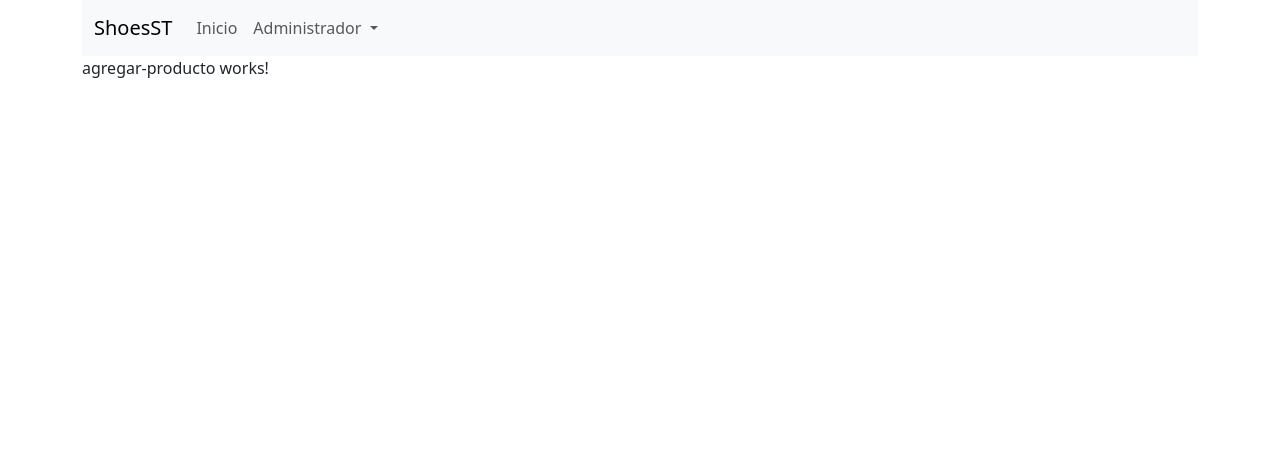
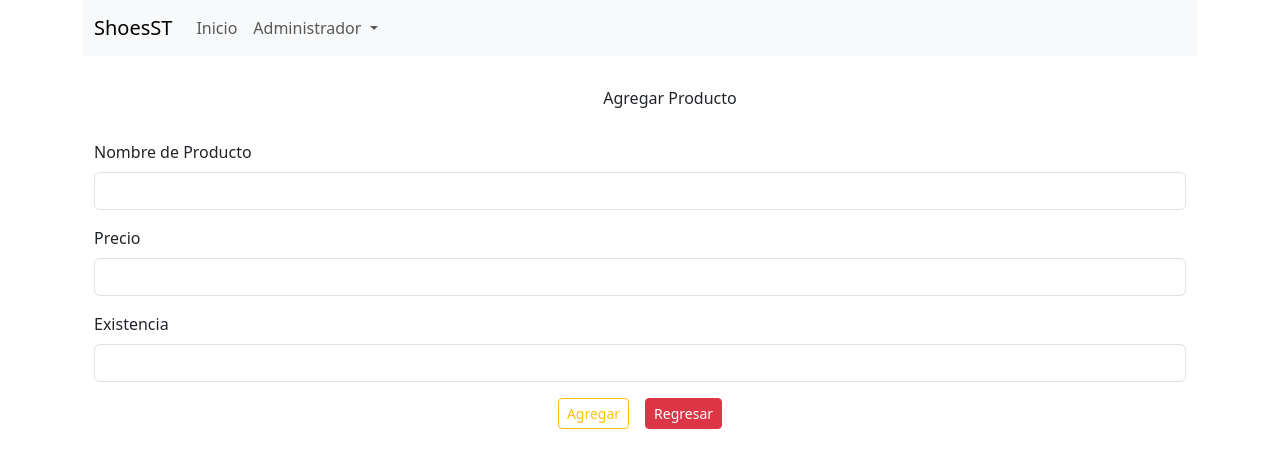
Before and after one commit to SergioNahin/inventario-app, an Angular app: page /agregar-producto in a window 1280 px wide. Shown: the top 468 px of the page. Built offline with nearby package versions, Linux system fonts and the light colour scheme.

Commit message:
create vist producto with forms

```diff
--- a/src/app/agregar-producto/agregar-producto.component.html
+++ b/src/app/agregar-producto/agregar-producto.component.html
@@ -1 +1,25 @@
-<p>agregar-producto works!</p>
+<div class="container">
+    <div class="container text-center" style="margin: 30px;">
+        Agregar Producto
+    </div>
+    <form>
+        <div class="mb-3">
+          <label for="descripcion" class="form-label">Nombre de Producto</label>
+          <input type="text" class="form-control" id="descripcion">
+        </div>
+        <div class="mb-3">
+          <label for="precio" class="form-label">Precio</label>
+          <input type="number"  step="any" min="1.5" class="form-control" id="precio">
+        </div>
+
+        <div class="mb-3">
+            <label for="existencia" class="form-label">Existencia</label>
+            <input type="number" class="form-control" id="existencia" min="1">
+          </div>
+          <div class="text-center">
+              <button type="submit" class="btn btn-outline-warning btn-sm me-3">Agregar</button>
+              <a href="/" class="btn btn-danger btn-sm">Regresar</a>
+
+          </div>
+      </form>
+</div>
```
